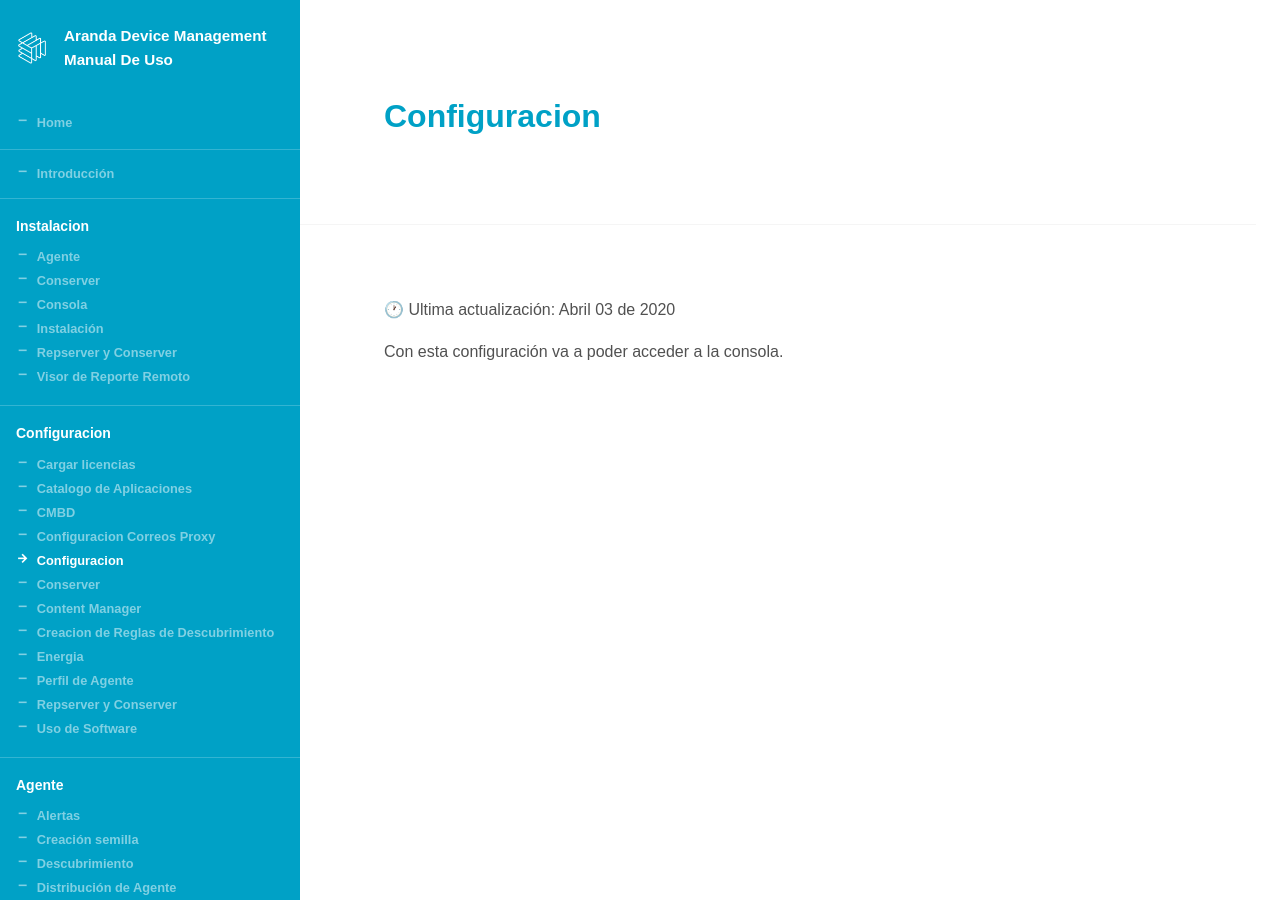
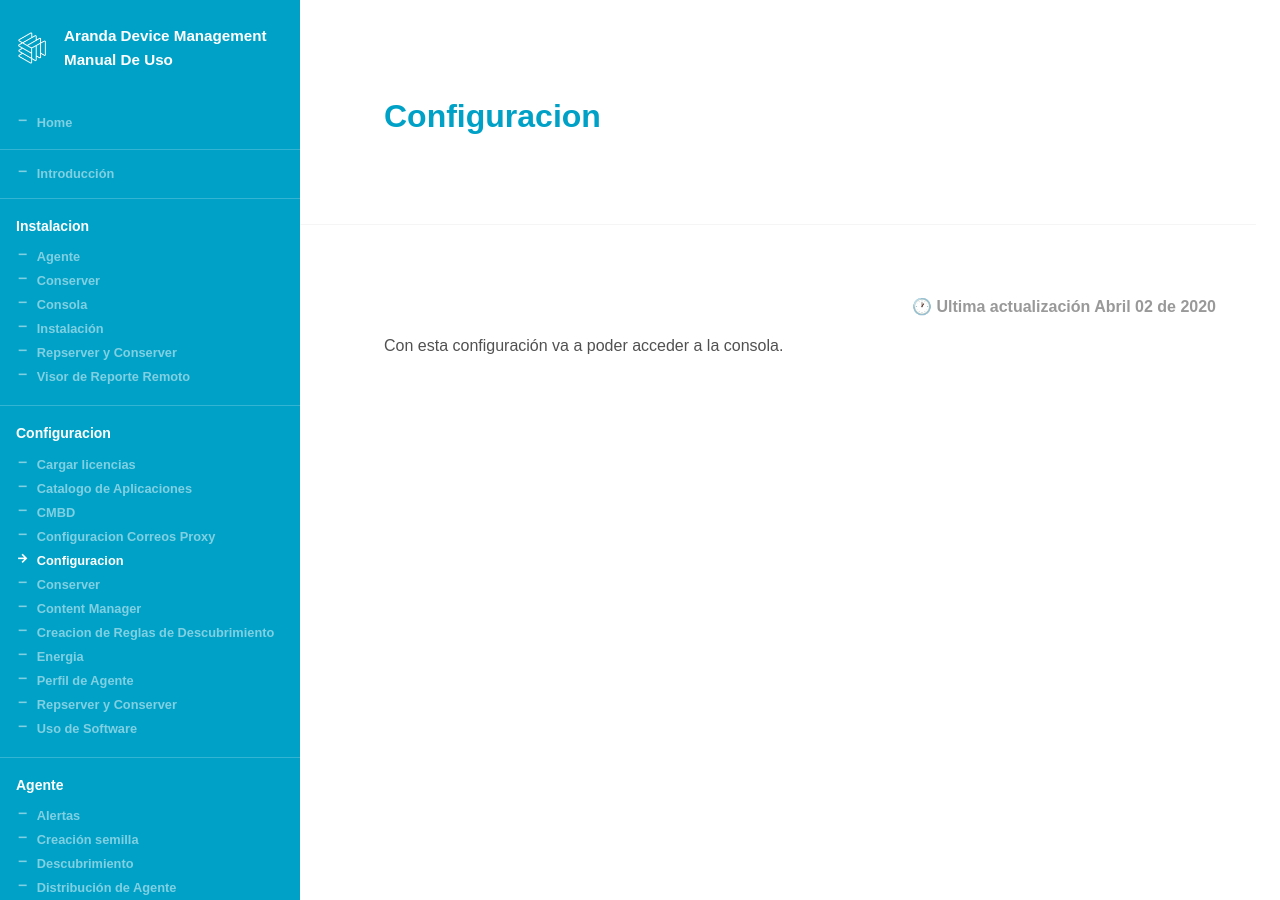
Before and after one commit to Nats85/adm, a Jekyll site: the page built from _docs/configuracion/configuracion.md, in a window 1280 px wide. Built offline with Jekyll 4.4.1, drawn with Linux system fonts in a browser that asks for light colours.

Commit message:
Update configuracion.md

```diff
--- a/_docs/configuracion/configuracion.md
+++ b/_docs/configuracion/configuracion.md
@@ -2,6 +2,7 @@
 title: Configuracion
 info:
 ---
-🕐 Ultima actualización: Abril 03 de 2020
+###### 🕐 Ultima actualización Abril 02 de 2020
+
 
 Con esta conﬁguración va a poder acceder a la consola.
```
